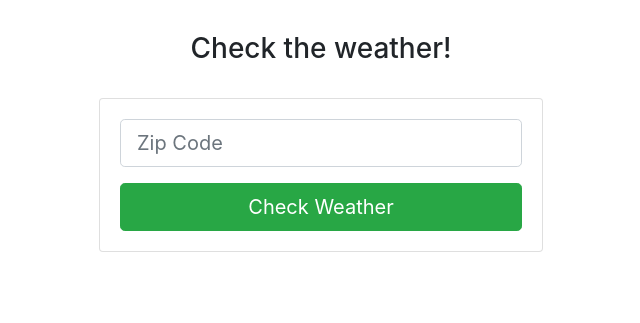
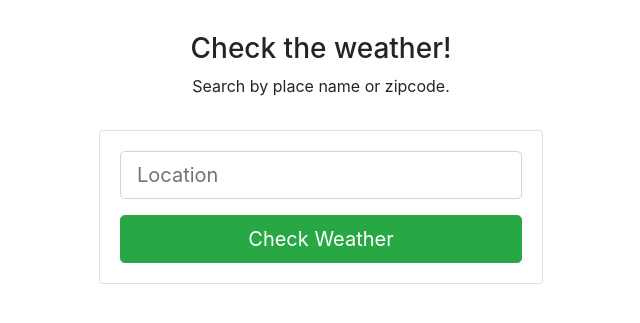
Before and after one commit to attackfrog/project1, a Flask app: page / in a window 1280 px wide. Shown: the part 56-379 px from the top of the page, without its empty margins (319-959 px from the left). Run offline with Flask 2, Linux system fonts and the light colour scheme; the visitor is signed in with stand-in values (Sample User, id 1); some libraries are stand-ins or nearby versions.

Commit message:
basic search functionality

```diff
--- a/application.py
+++ b/application.py
@@ -91,3 +91,25 @@ def logout():
     session["user"] = None
     flash("You have been logged out.")
     return redirect(url_for("index"))
+
+
+@app.route("/search")
+def search():
+    logged_in = session.get("user") is not None
+    if not logged_in:
+        flash("You must be logged in to search.")
+        return redirect(url_for("login"))
+
+    query = request.args.get("loc")
+    if not query:
+        return redirect(url_for('index'))
+
+    querycity = f"%{query.upper()}%"
+    results = db.execute("SELECT zipcode, city, state, pop FROM locations WHERE zipcode = :query OR city LIKE :querycity;", {"query": query, "querycity": querycity})
+
+    resultslist = []
+    # debug code
+    for result in results:
+        resultslist.append(result)
+
+    return render_template("search.html", results=resultslist, query=query, logged_in=logged_in)
--- a/static/css/index.css
+++ b/static/css/index.css
@@ -11,3 +11,7 @@ h3 {
     margin-top: 2rem;
     text-align: center;
 }
+
+.center {
+    text-align: center;
+}
--- a/templates/basic.html
+++ b/templates/basic.html
@@ -21,8 +21,8 @@
         </li>
       </ul>
 
-      <form class="form-inline my-2 my-lg-0">
-        <input class="form-control mr-sm-2" type="search" placeholder="Zip Code" aria-label="Zip Code">
+      <form class="form-inline my-2 my-lg-0" action="{{ url_for('search') }}" method="GET">
+        <input type="search" name ="loc" class="form-control mr-sm-2" placeholder="Zip Code" aria-label="Zip Code">
         <button class="btn btn-outline-success my-2 my-sm-0" type="submit">Check Weather</button>
       </form>
       {% endif %}
--- a/templates/index.html
+++ b/templates/index.html
@@ -10,10 +10,11 @@
 {% if logged_in %}
 <div class="container">
     <h3>Check the weather!</h3>
+    <p class="center">Search by place name or zipcode.</p>
     <div class="card">
         <div class="card-body">
-            <form>
-                <input type="text" class="form-control form-control-lg main-textbox" placeholder="Zip Code" aria-label="Zip Code">
+            <form action="{{ url_for('search') }}" method="GET">
+                <input type="text" name="loc" class="form-control form-control-lg main-textbox" placeholder="Location" aria-label="Location">
                 <button type="submit" class="btn btn-success btn-block btn-lg submit-button">Check Weather</button>
             </form>
         </div>
```
Also changed, not shown: templates/search.html (added, +29 -0 lines).
